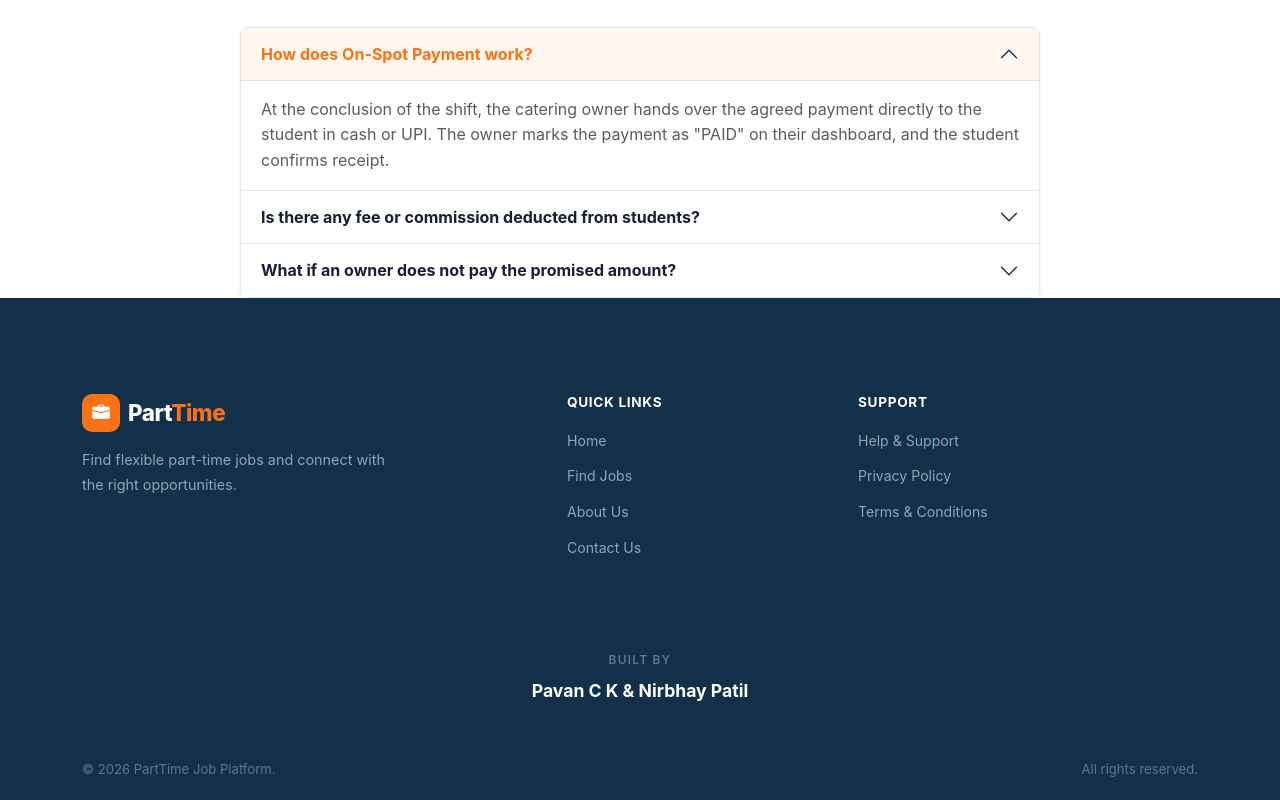
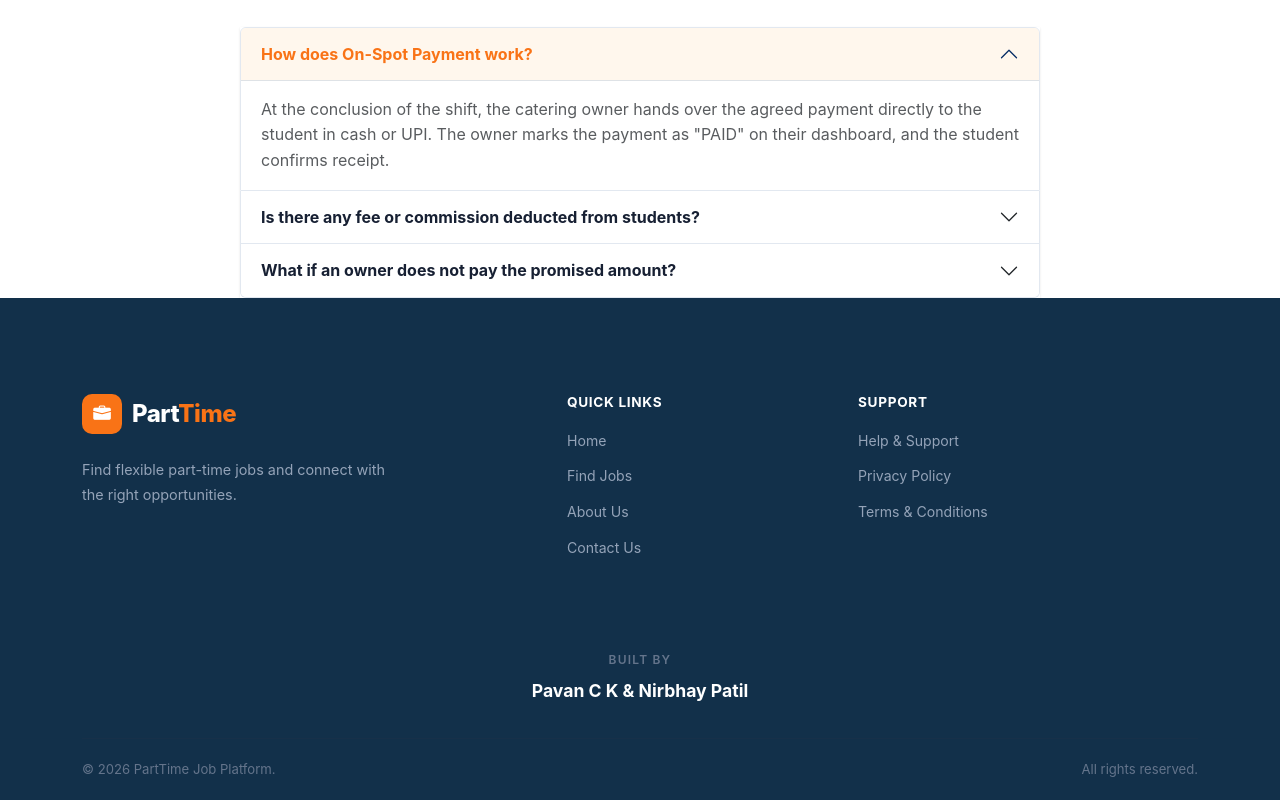
Before and after one commit to Pavanck2006/Pavanck2006-parttime-job-using-AI-tools, a website: page src/main/resources/static/index.html in a window 1280 px wide. Shown: the part 2688-3488 px from the top of the page. Drawn offline with nearby package versions, Linux system fonts and the light colour scheme; no server answers.

Commit message:
Redesign logo with orange accent for visibility in both light and dark modes
🤖 Generated with Codebuff
Co-Authored-By: Codebuff <noreply@codebuff.com>

```diff
--- a/src/main/resources/static/index.html
+++ b/src/main/resources/static/index.html
@@ -1988,9 +1988,13 @@
         <!-- Column 1: Brand -->
         <div class="col-lg-5">
           <div class="d-flex align-items-center gap-2 mb-3">
-            <div class="d-flex align-items-center gap-2">
-              <div style="background: var(--color-action); color: white; width: 38px; height: 38px; border-radius: 10px; display: flex; align-items: center; justify-content: center; font-size: 1.1rem;"><i class="bi bi-briefcase-fill"></i></div>
-              <span style="font-size: 1.4rem; font-weight: 800; color: white; letter-spacing: -0.02em;">Part<span style="color: var(--color-action);">Time</span></span>
+            <div>
+              <div style="display: flex; align-items: center; gap: 10px; margin-bottom: 8px;">
+                <div style="width: 40px; height: 40px; background: var(--color-action); border-radius: 10px; display: flex; align-items: center; justify-content: center;">
+                  <i class="bi bi-briefcase-fill" style="color: white; font-size: 1.1rem;"></i>
+                </div>
+                <span style="font-size: 1.5rem; font-weight: 800; color: white; letter-spacing: -0.02em;">Part<span style="color: var(--color-action);">Time</span></span>
+              </div>
             </div>
           </div>
           <p class="footer-desc mb-0">
```
